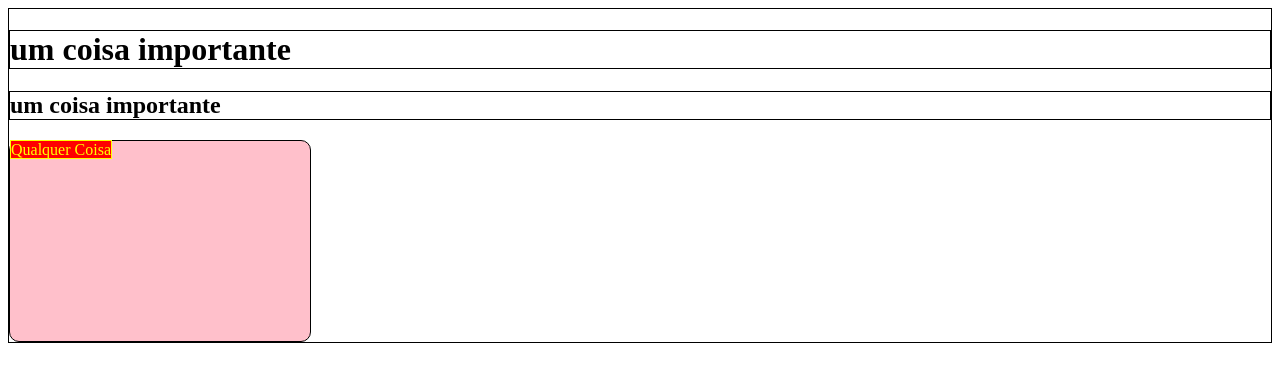
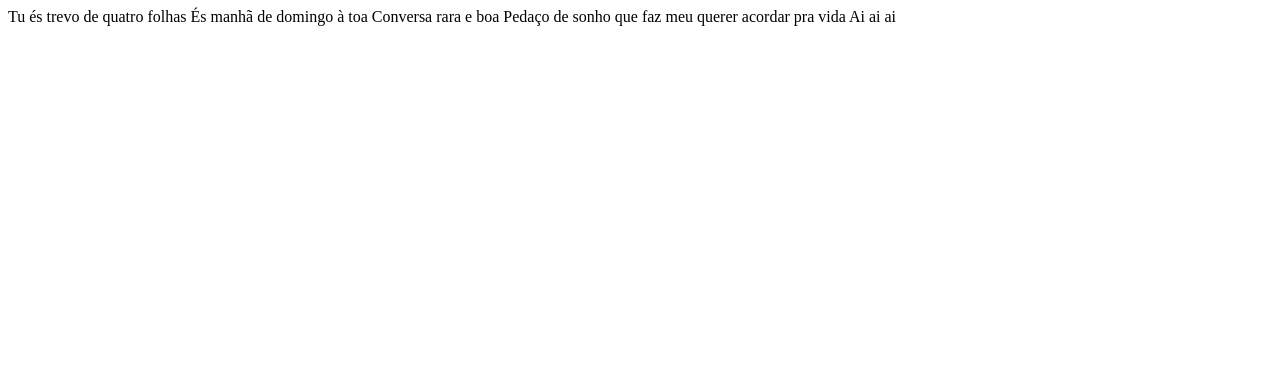
Before and after one commit to jhpego/cursoHTML, a plain HTML site: page index.html in a window 1280 px wide. Drawn offline with Linux system fonts and the light colour scheme.

Commit message:
espacos em branco

```diff
--- a/index.html
+++ b/index.html
@@ -6,14 +6,19 @@
     </head>
 
     <body>
-        <div style="border: 1px solid;">
+            Tu és trevo de quatro folhas
+            És manhã de domingo à toa
+            Conversa rara e boa
+            Pedaço de sonho que faz meu querer acordar pra vida
+            Ai ai ai
+        <!-- <div style="border: 1px solid;">
             <h1 style="border: 1px solid;">um coisa importante</h1>
             <h2 style="border: 1px solid;">um coisa importante</h2>
             <div
                 style="display:inline-block; width: 300px; height: 200px;border-radius: 10px; border: 1px solid;background-color:pink">
                 <span style="border: 1px solid;background-color:red;color:yellow">Qualquer Coisa</span>
             </div>
-        </div>
+        </div> -->
     </body>
 
 </html>
```
